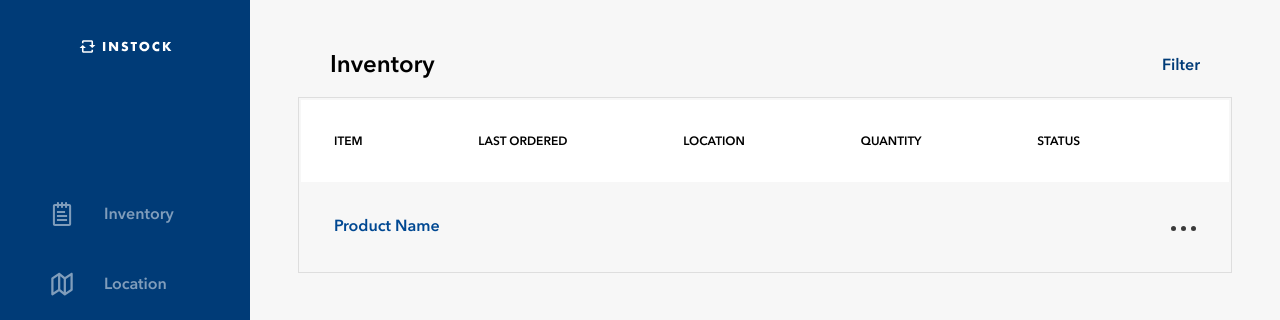
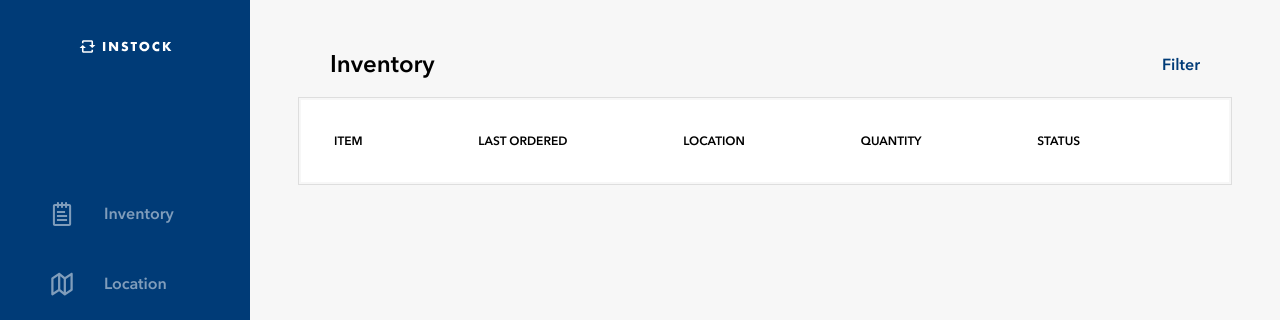
Before and after one commit to anigerla/inventoryGroupProject, a React (Create React App) app: page / in a window 1280 px wide. Shown: the top 320 px of the page. Built offline with nearby package versions, Linux system fonts and the light colour scheme.

Commit message:
created Item card and linked to InvList

```diff
--- a/src/components/InvList.js
+++ b/src/components/InvList.js
@@ -1,8 +1,35 @@
 //the UI for displaying the list of inventory items
 import React, { Component } from 'react';
+import Item from './Item';
 
 export default class InvList extends Component {
     render() {
+
+        // let loadVideos = this.props.videoArray;
+        // let videoCards = []; //cards used to display video "CARDS"
+        // for (let i = 1; i < loadVideos.length; i++) {
+        //     let video = <Link key={i} to={`/videos/${loadVideos[i].id}`}>
+        //         <VideoCard
+        //             title={loadVideos[i].title}
+        //             views={loadVideos[i].views}
+        //             image={loadVideos[i].image}
+        //         />
+        //     </Link>
+        //     videoCards.push(video);
+        // }
+
+        //loop that goes through each item object in the inventoryData list
+        //and passed the elements into relevant slots within the Item component
+        // let loadItem = this.props.itemsArray;
+        // let itemCards = [];
+        // for (let i = 1; i < loadItem.length; i++) {
+        //     let singleItem =
+        //         <Item
+
+
+        //         />
+        // }
+
         return (
             <div className="InvListParent">
                 <div className="InvListParent__title">
@@ -11,6 +38,7 @@ export default class InvList extends Component {
                     {/* ideally should have filter functionality */}
                 </div>
                 <table>
+                    <thead>
                         <tr className="HeaderRow">
                             <th>Item</th>
                             <th>Last Ordered</th>
@@ -19,19 +47,10 @@ export default class InvList extends Component {
                             <th>Status</th>
                             <th></th>
                         </tr>
-                    <tr>
-                        <td>
-                            <span>Product Name</span>
-                            <span></span>
-                        </td>
-                        <td></td>
-                        <td></td>
-                        <td></td>
-                        <td></td>
-                        <td>
-                            <img src="./Assets/Icons/Row Menu.svg" />
-                        </td>
-                    </tr>
+                    </thead>
+                    <tbody>
+                        { Item }
+                    </tbody>
                 </table>
             </div>
         )
--- /dev/null
+++ b/src/components/Item.js
@@ -0,0 +1,20 @@
+import React, { Component } from 'react';
+
+export default class Item extends Component {
+    render() {
+        return (
+            <tr className="ItemRow">
+                <td>
+                    <span>{this.props.productName}}</span>
+                    <span>{this.props.productdescr}</span>
+                </td>
+                <td>{this.props.lastOrder}</td>
+                <td>{this.props.location}</td>
+                <td>{this.props.quantity}</td>
+                <td>{this.props.status}</td>
+                <td>
+                    <img src="./Assets/Icons/Row Menu.svg" alt="" />
+                </td>
+            </tr>
+    )}
+}
--- a/src/components/MainComponent.js
+++ b/src/components/MainComponent.js
@@ -2,10 +2,23 @@ import React, { Component } from 'react'
 import InvList from './InvList';
 
 export default class MainComponent extends Component {
+
+  //initialize state
+  state = {
+    itemsArray: []
+    //figure out how the array picks up data from the backend file (fetch?)
+    //in Brainflix why one is an object and another an array? Does it matter or the program can pick up the data anyway?
+  };
+
+  // componentDidMount {
+  //   fetch get request for InvList data
+  //   fet get request for WarehouseList data
+  // }
+
   render() {
     return (
       <div className="main">
-        <InvList />
+        <InvList itemsArray = {this.state.itemsArray}/>
       </div>
     )
   }
--- a/src/styles/index.css
+++ b/src/styles/index.css
@@ -174,8 +174,11 @@ body {
   padding: 2rem;
 }
 
+.InvListParent table tr td {
+  font-size: 12px;
+}
+
 .InvListParent table tr td img:hover {
-  color: red;
   cursor: pointer;
 }
 
@@ -183,4 +186,8 @@ body {
   color: #004892;
   font-weight: bold;
 }
+
+.InvListParent table tr td span:last-child {
+  font-size: 10px;
+}
 /*# sourceMappingURL=index.css.map */
```
Also changed, not shown: src/styles/index.scss (+8 -1 lines), 1 other file (tests, documents, lock files or other folders). Lines whose indentation alone changed are shown as unchanged.
